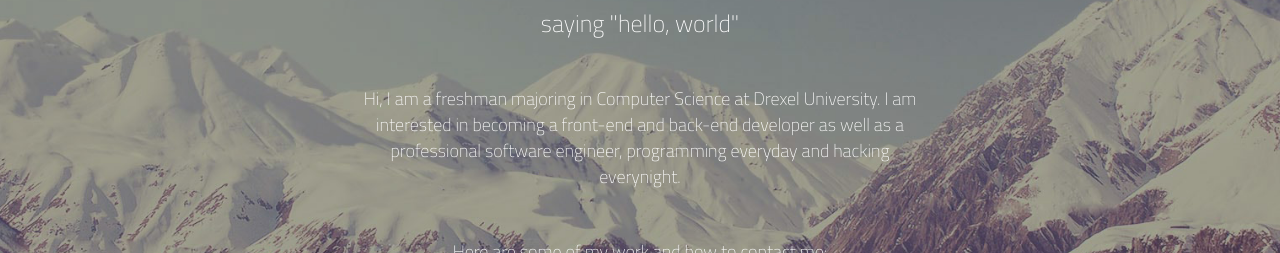
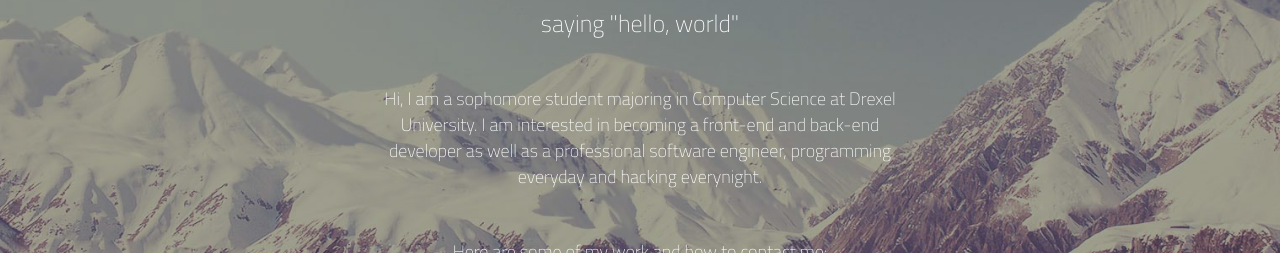
Before and after one commit to nhannguyen29/nhannguyen29.github.io, a plain HTML site: page index.html in a window 1280 px wide. Shown: the part 174-427 px from the top of the page. Drawn offline with Linux system fonts and the light colour scheme.

Commit message:
Updated website for second coop

```diff
--- a/index.html
+++ b/index.html
@@ -37,7 +37,7 @@
        <div class ="container n">
         <div class ="row centered">
             <div class="col-lg-6 col-lg-offset-3 font-thin">
-                <p>Hi, I am a freshman majoring in Computer Science at Drexel
+                <p>Hi, I am a sophomore student majoring in Computer Science at Drexel
                 University. I am interested in becoming a front-end and
                 back-end developer as well as a professional software engineer,
                 programming everyday and hacking everynight.</p>
```
Also changed, not shown: 1 other file.
